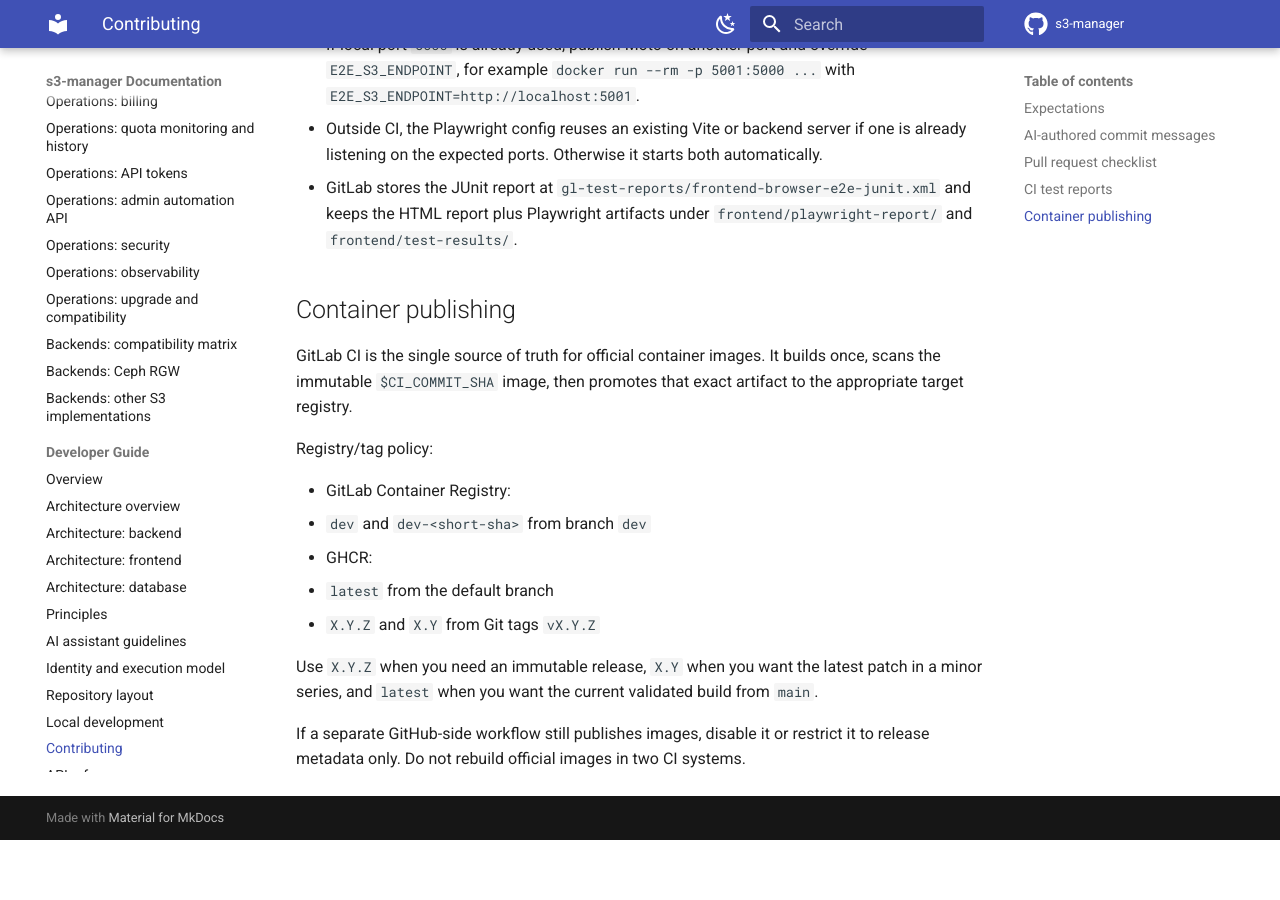
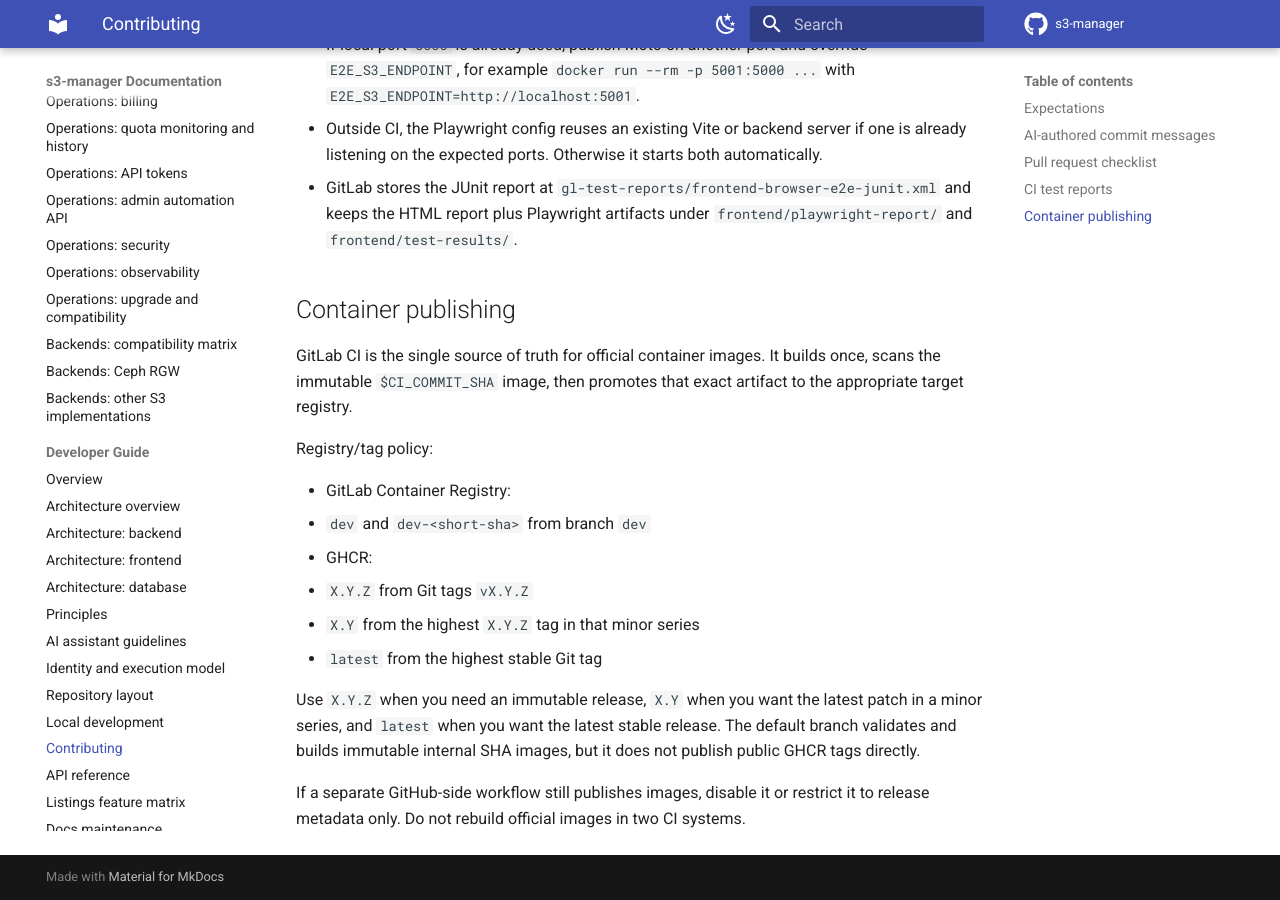
Before and after one commit to ksperis/s3-manager, an MkDocs documentation site: the page built from doc/docs/developer/contributing.md, in a window 1280 px wide and 900 px high, scrolled down 2075 px. Built offline with MkDocs 1.6.1 and Material for MkDocs 9.7.7, drawn with Linux system fonts in a browser that asks for light colours; comment, search, counter and statistics services are not loaded; before the commit the page ends 2915 px from its top, so only the background shows below that.

```diff
--- a/doc/docs/developer/contributing.md
+++ b/doc/docs/developer/contributing.md
@@ -89,9 +89,10 @@ Registry/tag policy:
 - GitLab Container Registry:
   - `dev` and `dev-<short-sha>` from branch `dev`
 - GHCR:
-  - `latest` from the default branch
-  - `X.Y.Z` and `X.Y` from Git tags `vX.Y.Z`
+  - `X.Y.Z` from Git tags `vX.Y.Z`
+  - `X.Y` from the highest `X.Y.Z` tag in that minor series
+  - `latest` from the highest stable Git tag
 
-Use `X.Y.Z` when you need an immutable release, `X.Y` when you want the latest patch in a minor series, and `latest` when you want the current validated build from `main`.
+Use `X.Y.Z` when you need an immutable release, `X.Y` when you want the latest patch in a minor series, and `latest` when you want the latest stable release. The default branch validates and builds immutable internal SHA images, but it does not publish public GHCR tags directly.
 
 If a separate GitHub-side workflow still publishes images, disable it or restrict it to release metadata only. Do not rebuild official images in two CI systems.
```
Also changed, not shown: doc/docs/ops/deploy-docker-compose.md (+2 -0 lines), doc/docs/ops/deploy-helm.md (+1 -1 lines), doc/docs/ops/operations-security.md (+4 -2 lines), .gitlab-ci.yml, README.md.
